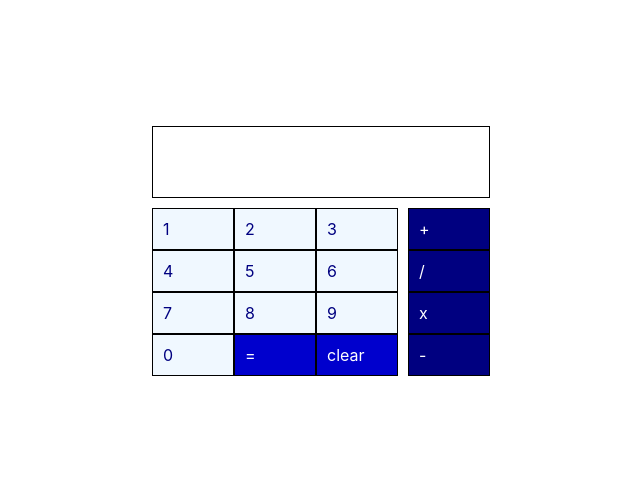
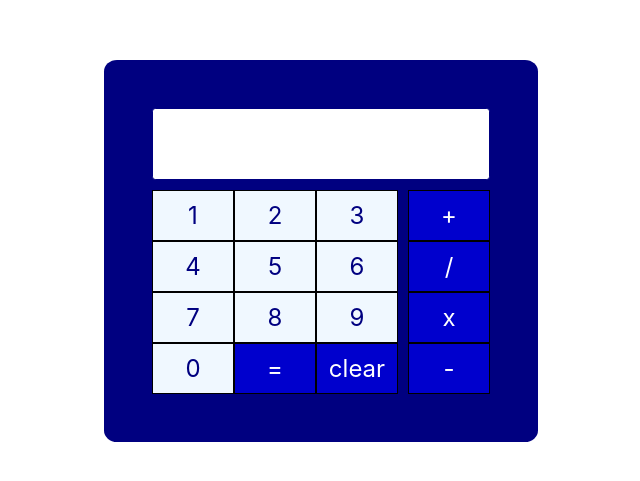
Before and after one commit to prof-tejera/homework-4-ruadh, a React (Create React App) app: page / in a window 1280 px wide. Shown: the part 149-630 px from the top of the page, without its empty margins (319-959 px from the left). Built offline with nearby package versions, Linux system fonts and the light colour scheme.

Commit message:
refined color and alignments

```diff
--- a/src/components/Calculator.js
+++ b/src/components/Calculator.js
@@ -53,7 +53,7 @@ const Calculator = () => {
 
   return (
     <div class="container">
-      <Screen value={display} />
+      <Screen classes="display" value={display} />
       <div style={{ display: "flex" }}>
         <div class="keypad">
           <Number value={1} onClick={handleNumberClick} />
--- a/src/components/Number.js
+++ b/src/components/Number.js
@@ -8,7 +8,7 @@ const Number = ({ value, onClick }) => {
         width: 60,
 
       }}
-      className = {"number-key"}
+      className = {"key number-key"}
       onClick= {onClick}
     >
       {value}
--- a/src/components/Operation.js
+++ b/src/components/Operation.js
@@ -6,7 +6,7 @@ const Operation = ({ value, onClick, classes }) => {
         border: "1px solid black",
         width: 60,
       }}
-      className={classes}
+      className={`key ${classes}`}
       onClick={onClick}
     >
       {value}
--- a/src/components/Screen.js
+++ b/src/components/Screen.js
@@ -1,12 +1,16 @@
 const Screen = ({ value }) => {
   return (
     <div
-      style={{
-        border: "1px solid black",
-        height: 70,
-        textAlign: "right",
-        marginBottom: 10,
-      }}
+      // style={{
+      //   border: "1px solid black",
+      //   height: 70,
+      //   textAlign: "right",
+      //   marginBottom: 10,
+      //   paddingTop: 10,
+      //   backgroundColor: "white",
+      //   fontSize: "xx-large"
+      // }}
+      className="screen"
     >
       {value}
     </div>
--- a/src/index.css
+++ b/src/index.css
@@ -12,6 +12,31 @@ code {
     monospace;
 }
 
+.container {
+  background-color: navy;
+  border-radius: 3%;
+  padding: 3rem;
+}
+
+.key {
+  font-size: x-large;
+  text-align: center;
+}
+
+.screen {
+  background-color: white;
+  color: navy;
+  border: 1px solid navy;
+  height: 70px;
+  line-height: 70px;
+  text-align: right;
+  font-size: xx-large;
+  margin-bottom: 10px;
+  padding-right: 1.5rem;
+  border-radius: 0.2rem;
+
+}
+
 .keypad {
   display: grid;
   grid-template-columns: 1fr 1fr 1fr;
@@ -23,7 +48,7 @@ code {
 }
 
 .operator-key {
-  background-color: navy;
+  background-color: mediumblue;
   color: white;
 }
 
```
